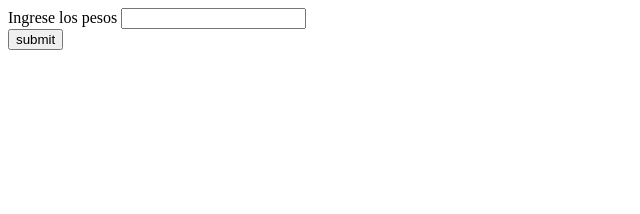
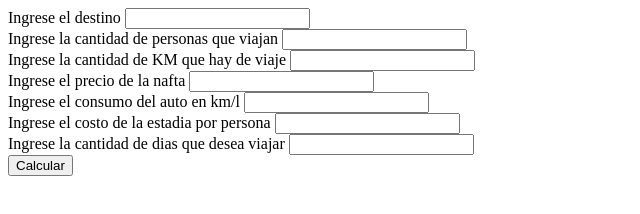
Before and after one commit to KapiPa/Dom-Ejercicios, a plain HTML site: page Ejercicios_1_al_4/index.html in a window 1280 px wide. Shown: the whole page, without its empty margins (0-640 px from the left). Drawn offline with Linux system fonts and the light colour scheme.

Commit message:
se suben el planteamiento del formulario del ejercicio 4 y parte del js del ejercicio 4

```diff
--- a/Ejercicios_1_al_4/dom.js
+++ b/Ejercicios_1_al_4/dom.js
@@ -27,6 +27,18 @@
 })*/
 
 //Ejercicio 4
+// Crear un formulario para ingresar datos de un viaje (Destino, cantidad de personas,
+// cantidad de km, precio de la nafta, consumo del auto en
+// km/l, costo de la noche de estadia por persona , cantidad de dias que desea viajar)
+
+// Por pantalla mostrar los resultados del viaje seleccionado. Utilizar funciones para
+// cada cálculo por separado (si desean, pueden imrimir cada resultado individualmente)
+const from = document.getElementById('contenido').addEventListener('submit', function(e){
+
+});
+//Crear las funciones de calculo para el precio del viaje total y el individual de cada parte, como
+//litros en todo el viaje y cuanto seria.
+
 
 
 //  Recuperar datos de un formulario con JS
--- a/Ejercicios_1_al_4/index.html
+++ b/Ejercicios_1_al_4/index.html
@@ -30,12 +30,46 @@
         <input type="submit" value="submit" id="submit">
     </form>
     -->
+    <!--
+    Ejercicio 3
     <form action="#" id="contenido">
         <label for="Peso">Ingrese los pesos</label>
         <input type="number" name="Peso" id="Peso">
         <br>
         <input type="submit" value="submit">
     </form>
+    -Destino
+    -cantidad de personas
+    -cantidad de km
+    -precio de la nafta
+    -consumo del auto en km/l
+    -costo de la noche de estadia por persona
+    -cantidad de dias que desea viajar
+    -->
+    <form action="#" id="contenido">
+        <label for="Destino">Ingrese el destino</label>
+        <input type="text" name="Destino" id="destino">
+        <br>
+        <label for="CantPersonas">Ingrese la cantidad de personas que viajan</label>
+        <input type="number" name="CantPersonas" id="personas">
+        <br>
+        <label for="CantKM">Ingrese la cantidad de KM que hay de viaje</label>
+        <input type="number" name="CantKM" id="cantkm">
+        <br>
+        <label for="PrecioNafta">Ingrese el precio de la nafta</label>
+        <input type="number" name="PrecioNafta" id="precionafta">
+        <br>
+        <label for="Consumo">Ingrese el consumo del auto en km/l</label>
+        <input type="number" name="Consumo" id="consumo">
+        <br>
+        <label for="CostoEstadia">Ingrese el costo de la estadia por persona</label>
+        <input type="number" name="CostoEstadia" id="costoestadia">
+        <br>
+        <label for="CantDias">Ingrese la cantidad de dias que desea viajar</label>
+        <input type="number" name="CantDias" id="cantidadias">
+        <br>
+        <input type="submit" value="Calcular" id="submit">
+    </form>
 </body>
 <script src="dom.js"></script>
 </html>
```
